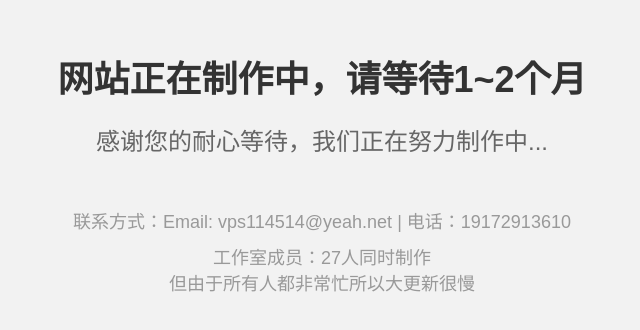
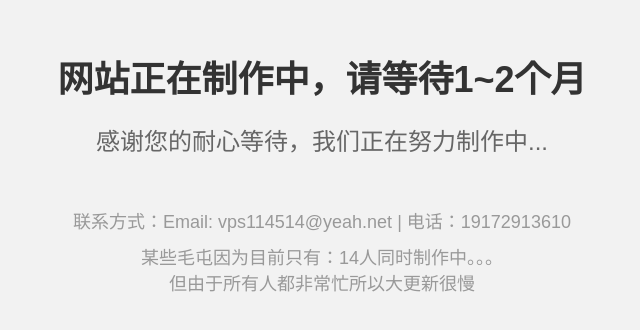
Before and after one commit to Clivkc/AlphaII, a plain HTML site: page index.html in a window 1280 px wide. Shown: the part 236-566 px from the top of the page, without its empty margins (318-958 px from the left). Drawn offline with Linux system fonts and the light colour scheme.

Commit message:
Update index.html

```diff
--- a/index.html
+++ b/index.html
@@ -43,7 +43,7 @@
     <div class="title">网站正在制作中，请等待1~2个月</div>
     <div class="message">感谢您的耐心等待，我们正在努力制作中...</div>
     <div class="contact">联系方式：Email: vps114514@yeah.net | 电话：19172913610</div>
-    <div class="studio">工作室成员：27人同时制作</div>
+    <div class="studio">某些毛屯因为目前只有：14人同时制作中。。。</div>
     <div class="studio">但由于所有人都非常忙所以大更新很慢</div>
   </div>
 </body>
```
